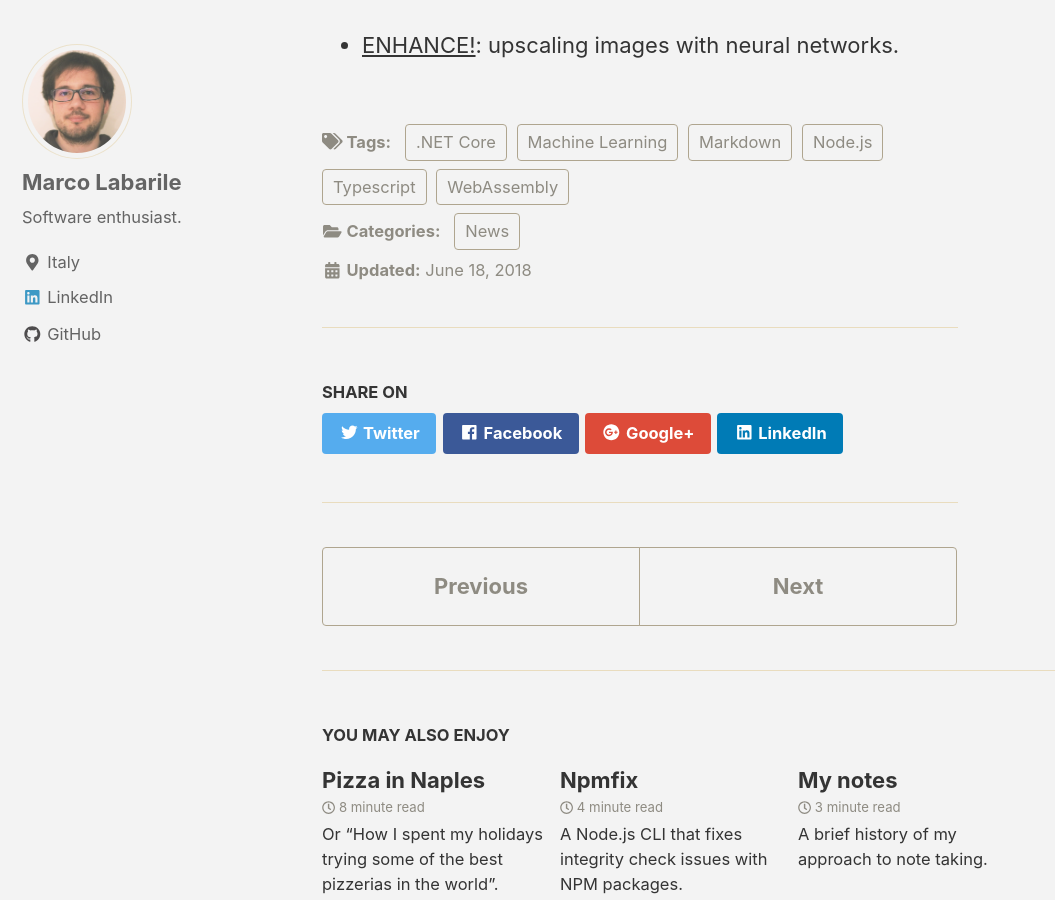
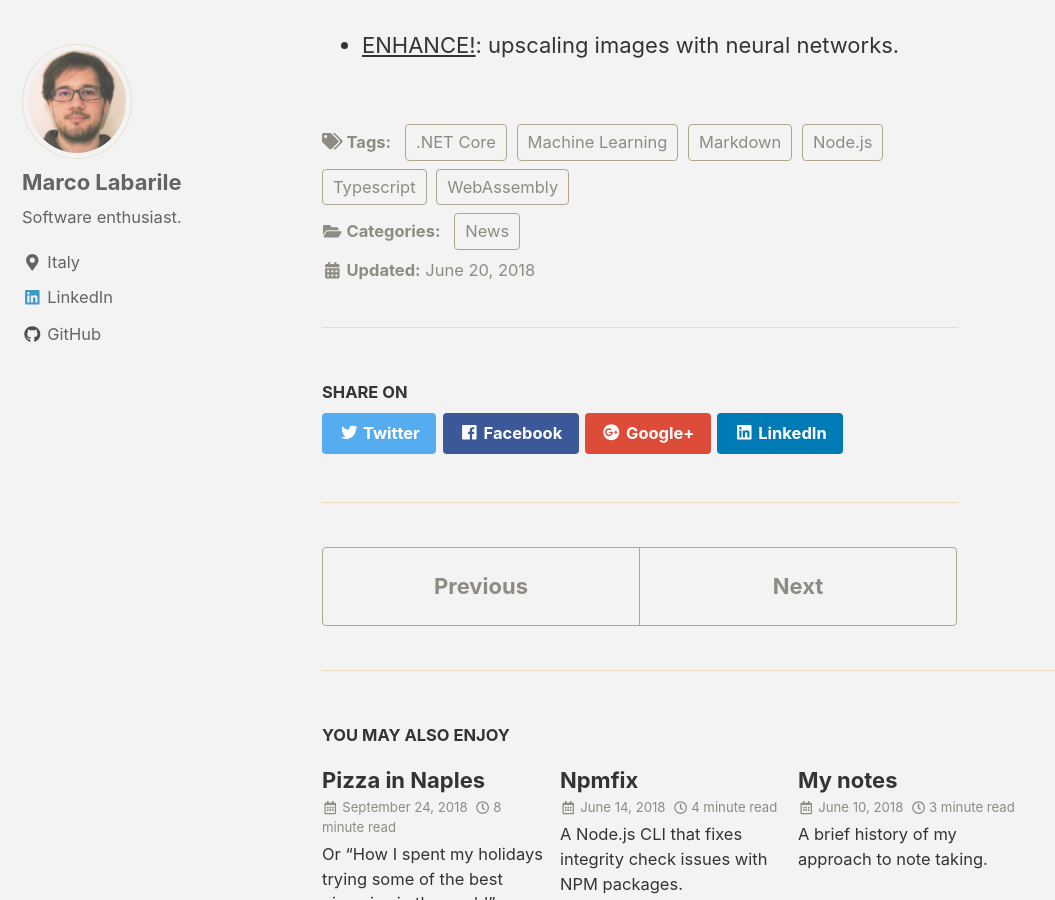
Before and after one commit to labarilem/labarilem.github.io, a Jekyll site: the page built from _posts/2018-06-18-interesting-technologies-06-2018.md, in a window 1280 px wide and 900 px high, scrolled down 961 px. Shown: the whole window, without its empty margins (0-1055 px from the left). Built offline with Jekyll 4.4.1, drawn with Linux system fonts in a browser that asks for light colours; nearby versions of some CDN libraries.

Commit message:
added dates

```diff
--- a/_includes/archive-single.html
+++ b/_includes/archive-single.html
@@ -30,8 +30,15 @@
         <a href="{{ post.url | relative_url }}" rel="permalink">{{ title }}</a>
       {% endif %}
     </h2>
-    {% if post.read_time %}
-      <p class="page__meta"><i class="far fa-clock" aria-hidden="true"></i> {% include read-time.html %}</p>
+    {% if post.last_modified_at or post.read_time%}
+      <p class="page__meta">
+      {% if post.last_modified_at %}
+        <span><i class="far fa-fw fa-calendar-alt" aria-hidden="true"></i> <time datetime="{{ post.last_modified_at | date: "%Y-%m-%d" }}">{{ post.last_modified_at | date: "%B %d, %Y" }}</time></span>
+      {% endif %}
+      {% if post.read_time %}
+        <span style="margin-left: 5px"><i class="far fa-clock" aria-hidden="true"></i> {% include read-time.html %}</span>
+      {% endif %}
+      </p>
     {% endif %}
     {% if post.excerpt %}<p class="archive__item-excerpt" itemprop="description">{{ post.excerpt | markdownify | strip_html | truncate: 160 }}</p>{% endif %}
   </article>
--- a/_layouts/single.html
+++ b/_layouts/single.html
@@ -27,8 +27,15 @@ layout: default
       {% unless page.header.overlay_color or page.header.overlay_image %}
         <header>
           {% if page.title %}<h1 id="page-title" class="page__title" itemprop="headline">{{ page.title | markdownify | remove: "<p>" | remove: "</p>" }}</h1>{% endif %}
-          {% if page.read_time %}
-            <p class="page__meta"><i class="far fa-clock" aria-hidden="true"></i> {% include read-time.html %}</p>
+          {% if page.last_modified_at or page.read_time%}
+            <p class="page__meta">
+            {% if page.last_modified_at %}
+              <span><i class="far fa-fw fa-calendar-alt" aria-hidden="true"></i> <time datetime="{{ page.last_modified_at | date: "%Y-%m-%d" }}">{{ page.last_modified_at | date: "%B %d, %Y" }}</time></span>
+            {% endif %}
+            {% if page.read_time %}
+              <span style="margin-left: 5px"><i class="far fa-clock" aria-hidden="true"></i> {% include read-time.html %}</span>
+            {% endif %}
+            </p>
           {% endif %}
         </header>
       {% endunless %}
--- a/_posts/2018-06-18-interesting-technologies-06-2018.md
+++ b/_posts/2018-06-18-interesting-technologies-06-2018.md
@@ -1,6 +1,8 @@
 ---
 title: "Interesting technologies - 06/2018"
 excerpt: Some interesting technologies as of June 2018.
+date: 2018-06-20
+last_modified_at: 2018-06-20
 categories:
   - News
 tags:
```
Also changed, not shown: _posts/2018-06-01-my-notes.md (+2 -0 lines), _posts/2018-06-05-npmfix.md (+2 -0 lines), _posts/2018-09-17-pizza-in-naples.md (+9 -3 lines), assets/images/2018-09-17-pizza-in-naples/sorbillo-expensive.jpg (added), assets/images/2018-09-17-pizza-in-naples/sorbillo-ham.jpg (added).
